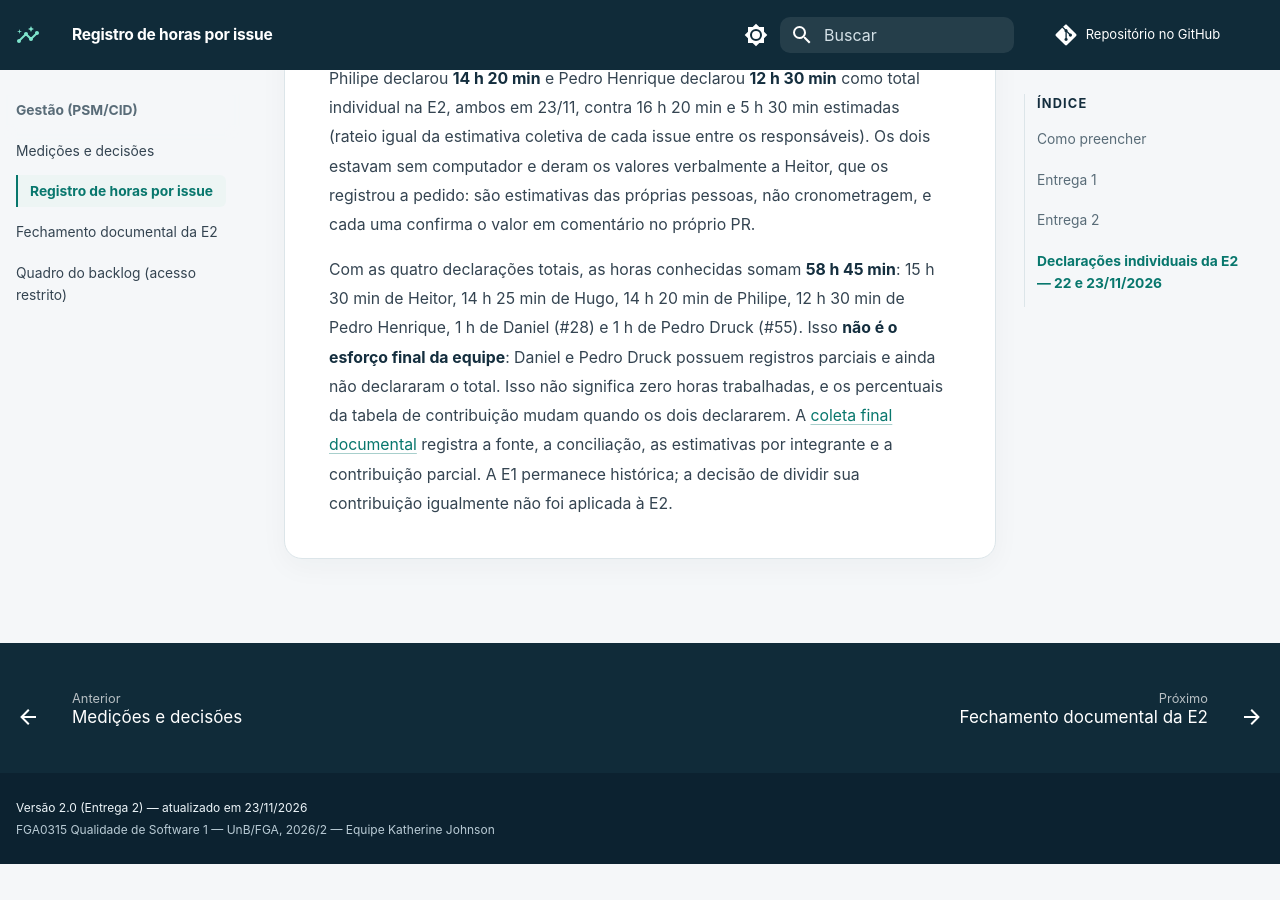
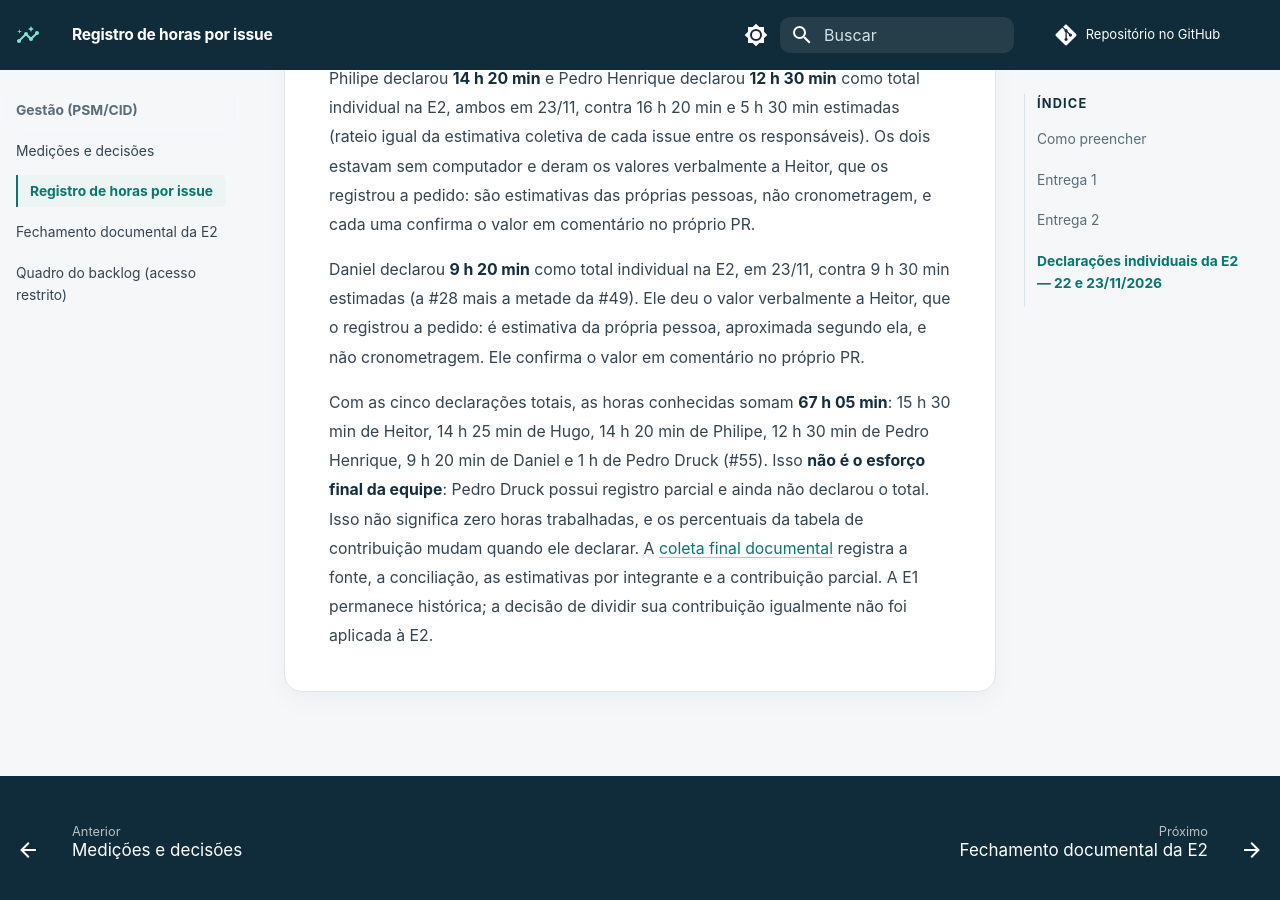
Before and after one commit to FCTE-Qualidade-de-Software-1/2026-2_T02_KATHERINE_JOHNSON, an MkDocs documentation site: the page built from docs/gestao-horas.md, in a window 1280 px wide and 900 px high, scrolled down 5667 px. Built offline with MkDocs 1.6.1 and Material for MkDocs 9.7.7, drawn with Linux system fonts in a browser that asks for light colours; comment, search, counter and statistics services are not loaded; before the commit the page ends 6531 px from its top, so only the background shows below that.

Commit message:
docs(gestao): registra as horas e a declaração de IA de Daniel
Daniel (9 h 20 min) deu o valor verbalmente a Heitor, que o registrou a pedido; é estimativa da
própria pessoa e ela confirma em comentário no PR. A declaração de IA usa o texto-base de Heitor,
que Daniel autorizou como seu. Snapshot v5 (o v4 permanece como histórico), contribuição
regenerada (parcial: falta o total de Pedro Druck) e artigo com 15 páginas.

```diff
--- a/docs/gestao-horas.md
+++ b/docs/gestao-horas.md
@@ -89,11 +89,16 @@ coletiva de cada issue entre os responsáveis). Os dois estavam sem computador e
 verbalmente a Heitor, que os registrou a pedido: são estimativas das próprias pessoas, não
 cronometragem, e cada uma confirma o valor em comentário no próprio PR.
 
-Com as quatro declarações totais, as horas conhecidas somam **58 h 45 min**: 15 h 30 min de Heitor,
-14 h 25 min de Hugo, 14 h 20 min de Philipe, 12 h 30 min de Pedro Henrique, 1 h de Daniel (#28) e
-1 h de Pedro Druck (#55). Isso **não é o esforço final da equipe**: Daniel e Pedro Druck possuem
-registros parciais e ainda não declararam o total. Isso não significa zero horas trabalhadas, e os
-percentuais da tabela de contribuição mudam quando os dois declararem. A
+Daniel declarou **9 h 20 min** como total individual na E2, em 23/11, contra 9 h 30 min estimadas
+(a #28 mais a metade da #49). Ele deu o valor verbalmente a Heitor, que o registrou a pedido: é
+estimativa da própria pessoa, aproximada segundo ela, e não cronometragem. Ele confirma o valor em
+comentário no próprio PR.
+
+Com as cinco declarações totais, as horas conhecidas somam **67 h 05 min**: 15 h 30 min de Heitor,
+14 h 25 min de Hugo, 14 h 20 min de Philipe, 12 h 30 min de Pedro Henrique, 9 h 20 min de Daniel e
+1 h de Pedro Druck (#55). Isso **não é o esforço final da equipe**: Pedro Druck possui registro
+parcial e ainda não declarou o total. Isso não significa zero horas trabalhadas, e os percentuais da
+tabela de contribuição mudam quando ele declarar. A
 [coleta final documental](gestao-fechamento-e2.md) registra a fonte, a conciliação, as estimativas
 por integrante e a contribuição parcial. A E1
 permanece histórica; a decisão de dividir sua contribuição igualmente não foi aplicada à E2.
```
Also changed, not shown: docs/declaracao-ia.md (+6 -0 lines), docs/gestao-fechamento-e2.md (+12 -10 lines), gestao/relatorio-metricas-e2.md (+12 -10 lines), 6 other files.
